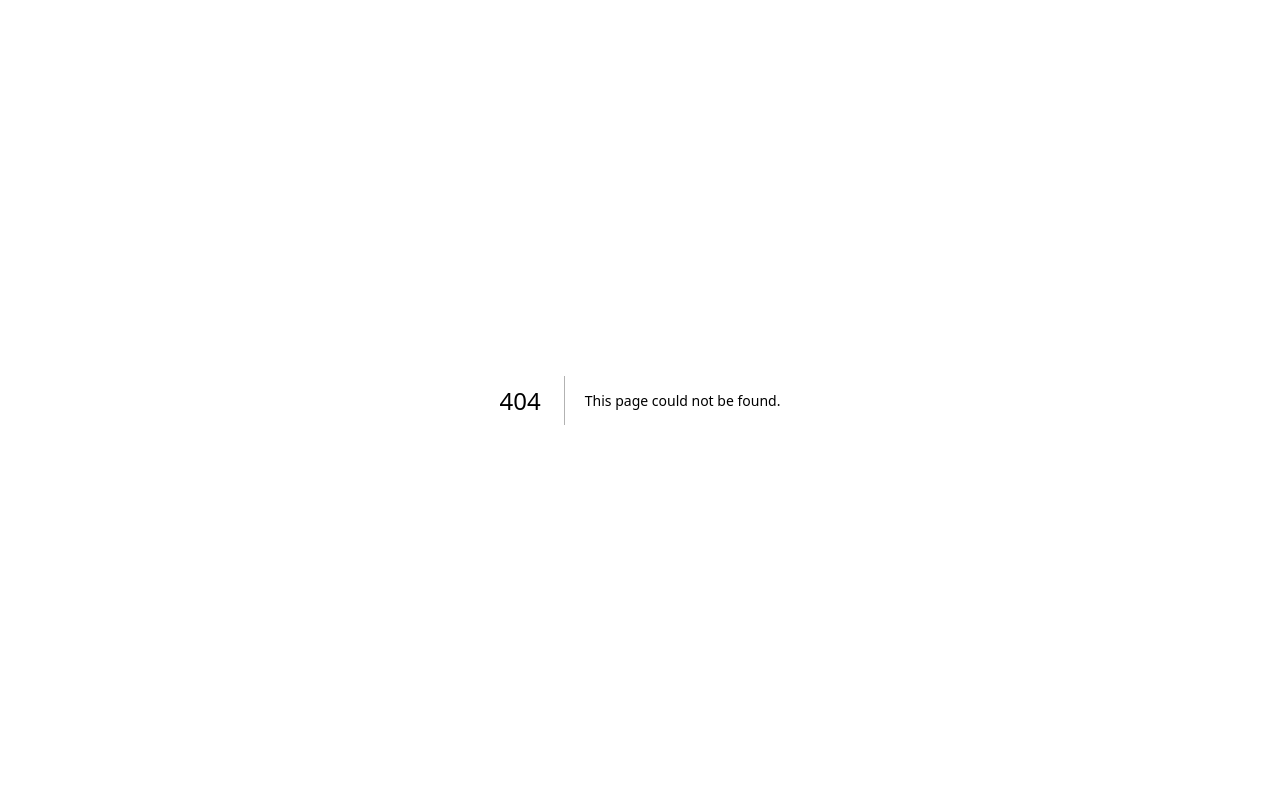
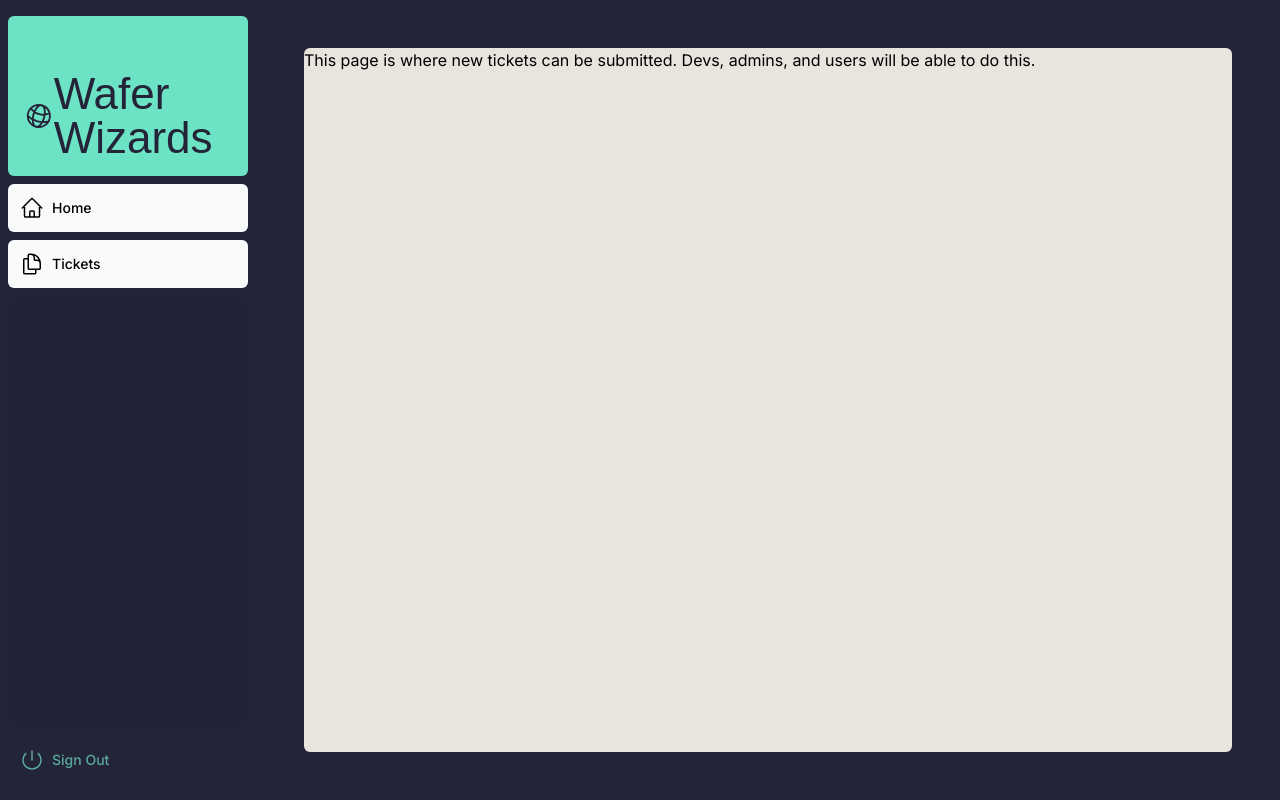
Before and after one commit to Connor-Skudlarek/issue-tracker, a Next.js app: page /dashboard/new-ticket in a window 1280 px wide. Before the commit this address had no page. Built offline with nearby package versions, Linux system fonts and the light colour scheme; a web font is replaced by a local one.

Commit message:
Add tickets page, #4

```diff
--- /dev/null
+++ b/app/dashboard/new-ticket/page.tsx
@@ -0,0 +1,10 @@
+export default function page() {
+  return (
+    <div>
+      <p>
+        This page is where new tickets can be submitted. Devs, admins, and users
+        will be able to do this.
+      </p>
+    </div>
+  );
+}
```
